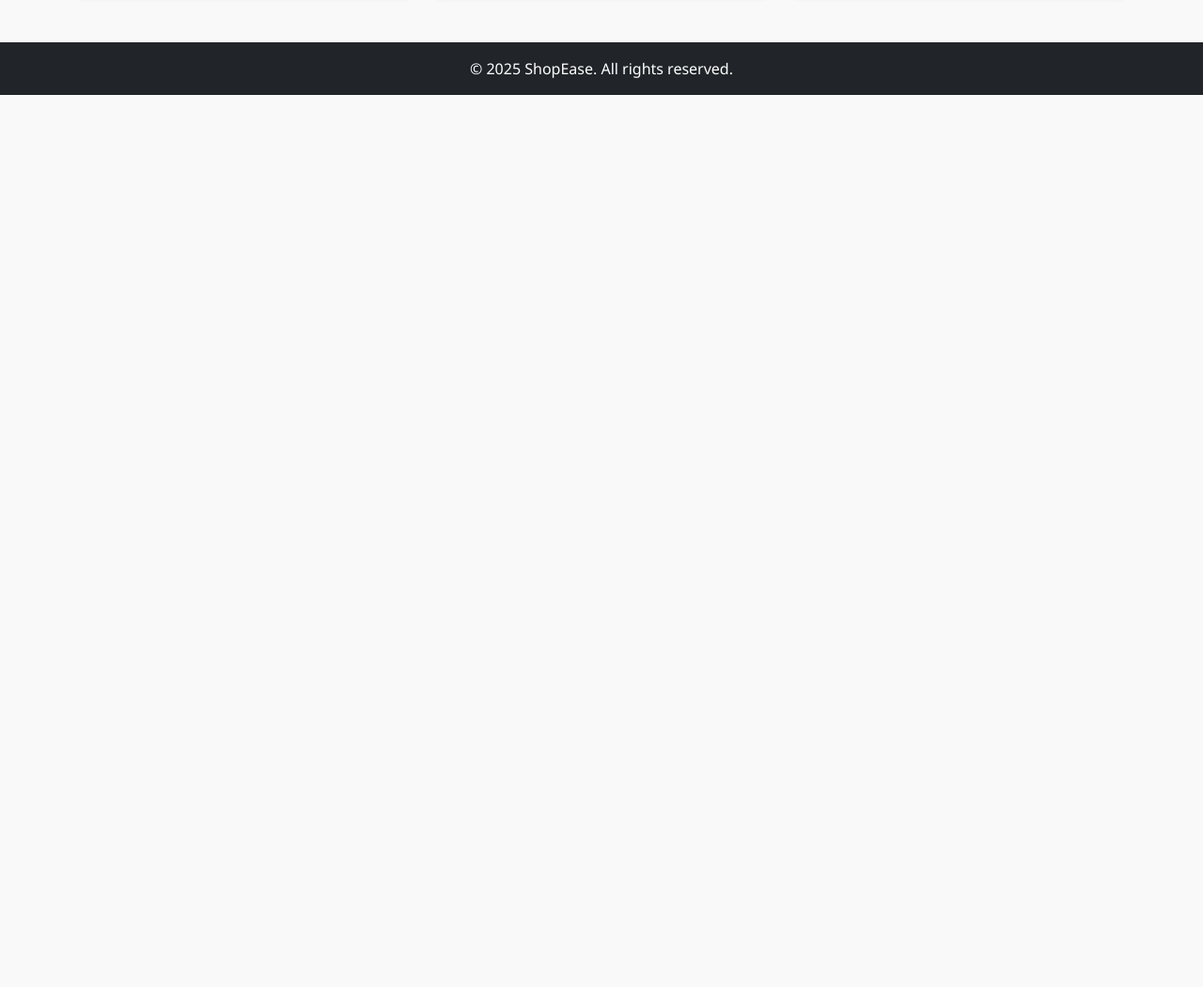
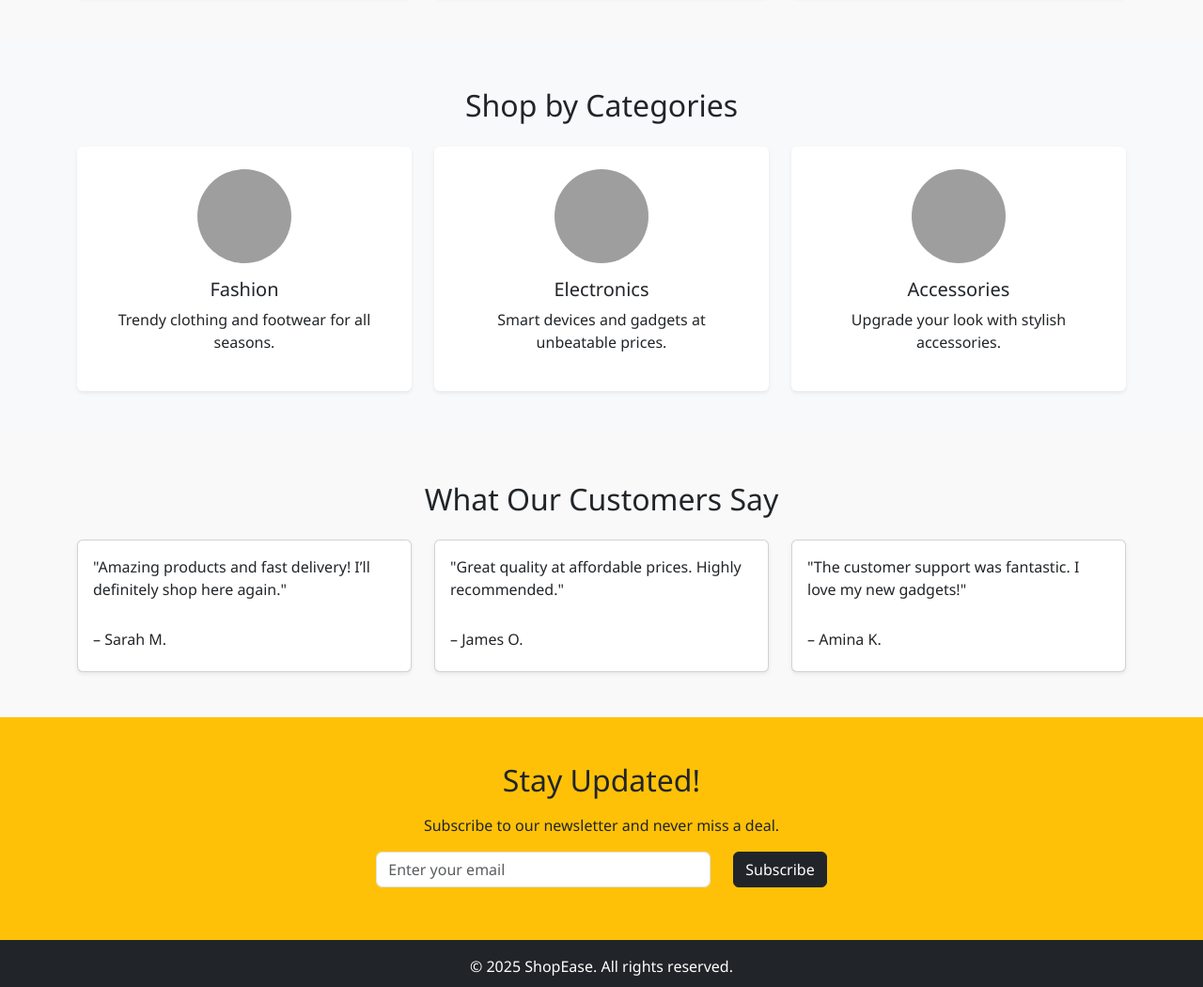
Before and after one commit to GfTechHub/E-commerce-landing-page, a plain HTML site: page index.html in a window 1280 px wide. Shown: the part 1257-2307 px from the top of the page at 94% size. Before the commit the page ends 1358 px from the top, so only its background shows below. Drawn offline with nearby package versions, Linux system fonts and the light colour scheme; grey boxes are pictures that could not be loaded.

```diff
--- a/index.html
+++ b/index.html
@@ -102,6 +102,79 @@
     </div>
   </section>
 
+    <!-- Categories Section -->
+  <section id="categories" class="py-5 bg-light">
+    <div class="container">
+      <h2 class="text-center mb-4">Shop by Categories</h2>
+      <div class="row g-4 text-center">
+        <div class="col-md-4">
+          <div class="p-4 shadow-sm bg-white rounded">
+            <img src="https://picsum.photos/100?random=5" class="mb-3 rounded-circle" alt="Fashion">
+            <h5>Fashion</h5>
+            <p>Trendy clothing and footwear for all seasons.</p>
+          </div>
+        </div>
+        <div class="col-md-4">
+          <div class="p-4 shadow-sm bg-white rounded">
+            <img src="https://picsum.photos/100?random=6" class="mb-3 rounded-circle" alt="Electronics">
+            <h5>Electronics</h5>
+            <p>Smart devices and gadgets at unbeatable prices.</p>
+          </div>
+        </div>
+        <div class="col-md-4">
+          <div class="p-4 shadow-sm bg-white rounded">
+            <img src="https://picsum.photos/100?random=7" class="mb-3 rounded-circle" alt="Accessories">
+            <h5>Accessories</h5>
+            <p>Upgrade your look with stylish accessories.</p>
+          </div>
+        </div>
+      </div>
+    </div>
+  </section>
+
+  <!-- Testimonials Section -->
+  <section id="testimonials" class="py-5">
+    <div class="container">
+      <h2 class="text-center mb-4">What Our Customers Say</h2>
+      <div class="row g-4">
+        <div class="col-md-4">
+          <div class="card shadow-sm p-3">
+            <p>"Amazing products and fast delivery! I’ll definitely shop here again."</p>
+            <h6 class="mt-3">– Sarah M.</h6>
+          </div>
+        </div>
+        <div class="col-md-4">
+          <div class="card shadow-sm p-3">
+            <p>"Great quality at affordable prices. Highly recommended."</p>
+            <h6 class="mt-3">– James O.</h6>
+          </div>
+        </div>
+        <div class="col-md-4">
+          <div class="card shadow-sm p-3">
+            <p>"The customer support was fantastic. I love my new gadgets!"</p>
+            <h6 class="mt-3">– Amina K.</h6>
+          </div>
+        </div>
+      </div>
+    </div>
+  </section>
+
+  <!-- Newsletter Signup Section -->
+  <section id="newsletter" class="py-5 bg-warning text-dark">
+    <div class="container text-center">
+      <h2 class="mb-3">Stay Updated!</h2>
+      <p>Subscribe to our newsletter and never miss a deal.</p>
+      <form class="row justify-content-center">
+        <div class="col-md-6 col-lg-4">
+          <input type="email" class="form-control mb-2" placeholder="Enter your email" required>
+        </div>
+        <div class="col-auto">
+          <button type="submit" class="btn btn-dark mb-2">Subscribe</button>
+        </div>
+      </form>
+    </div>
+  </section>
+
   <!-- Footer -->
   <footer class="bg-dark text-white text-center py-3">
     <p class="mb-0">&copy; 2025 ShopEase. All rights reserved.</p>
```
